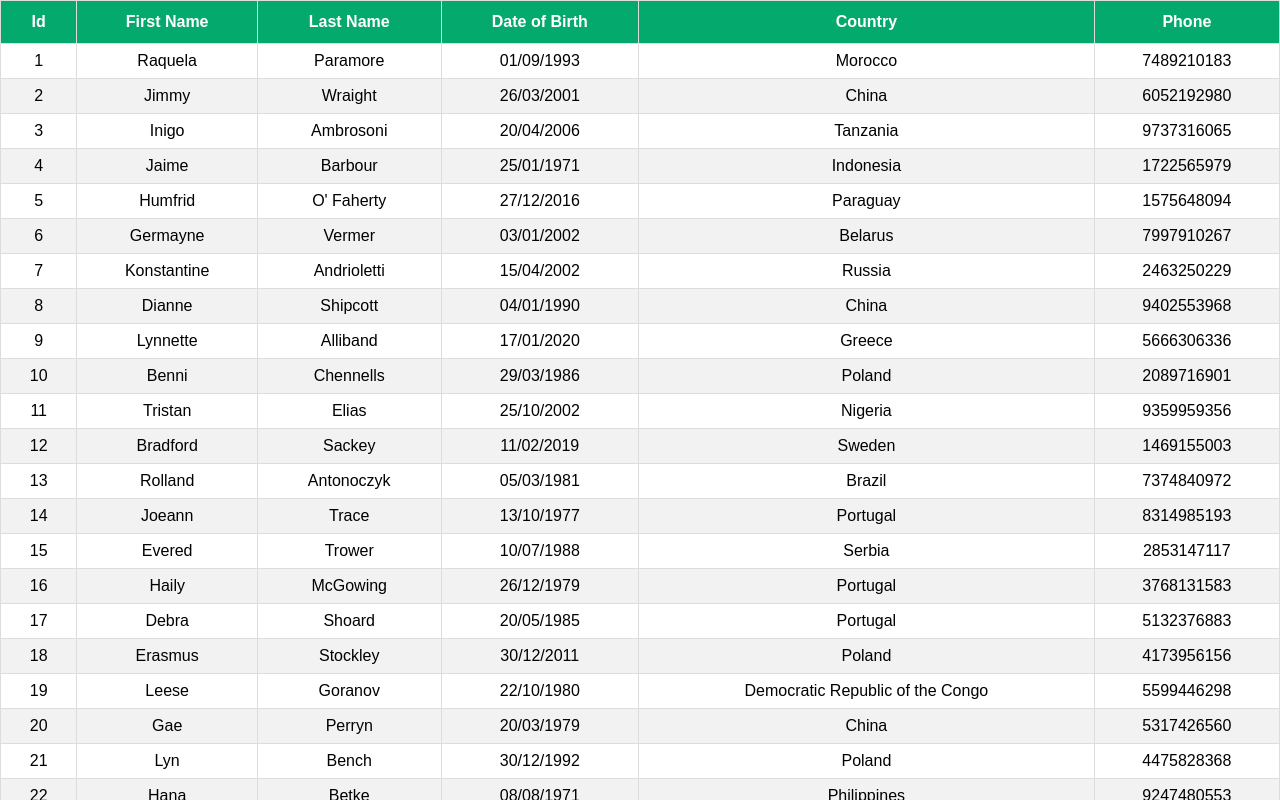
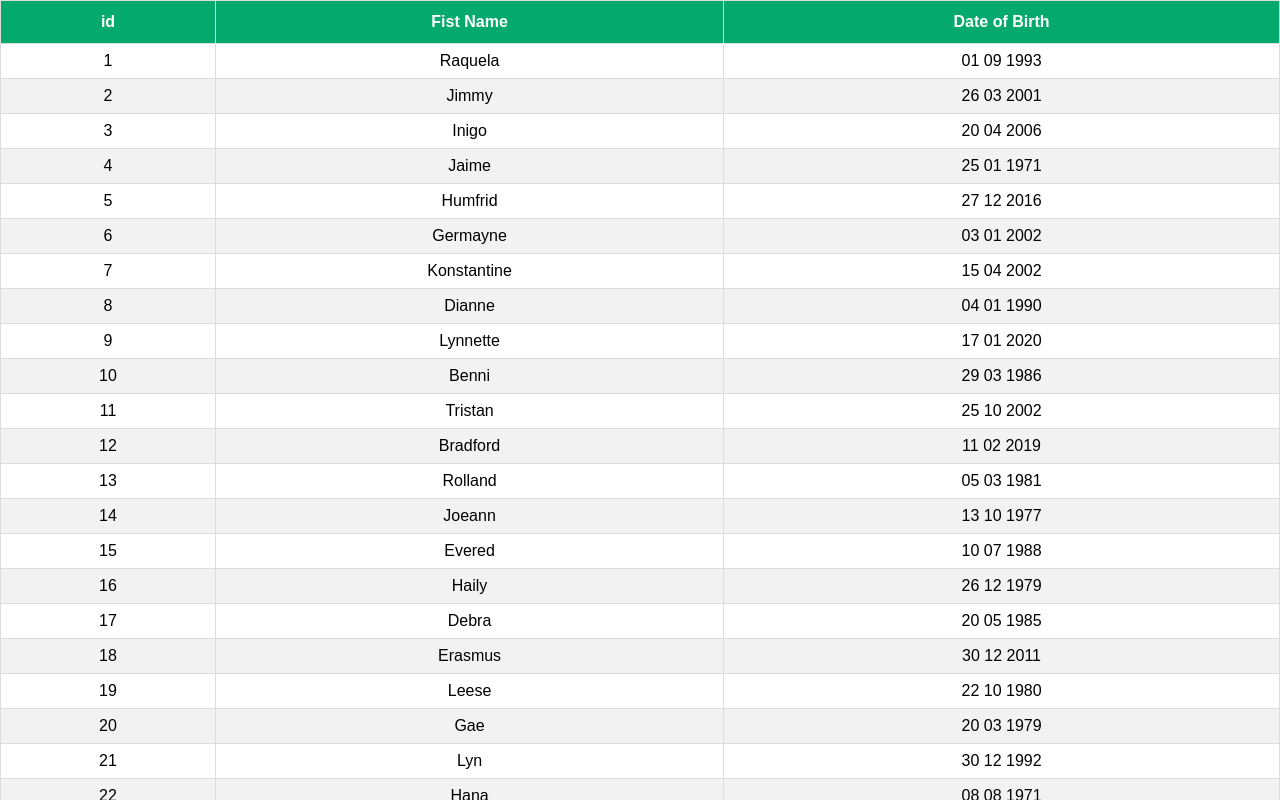
Before and after one commit to Balzak1976/react-table-demo, a React (Create React App) app: page / in a window 1280 px wide. Shown: the top 800 px of the page. Built offline with nearby package versions, Linux system fonts and the light colour scheme.

Commit message:
feat: create myGroupColumns

```diff
--- a/src/components/MOCK_DATA.json
+++ b/src/components/MOCK_DATA.json
@@ -1,5 +1,5 @@
 [
-  {
+    {
     "id": 1,
     "first_name": "Raquela",
     "last_name": "Paramore",
--- a/src/components/MyTable.js
+++ b/src/components/MyTable.js
@@ -1,11 +1,11 @@
 import React, { useMemo } from 'react';
 import { useTable } from 'react-table';
 import MOCK_DATA from './MOCK_DATA.json';
-import { COLUMNS } from './columns';
+import { MY_COLUMNS } from './myGroupColumns';
 import './table.css';
 
 function MyTable() {
-	const columns = useMemo(() => COLUMNS, []);
+	const columns = useMemo(() => MY_COLUMNS, []);
 	const data = useMemo(() => MOCK_DATA, []);
 
 	const { getTableProps, getTableBodyProps, headerGroups, rows, prepareRow } = useTable({ columns, data });
--- /dev/null
+++ b/src/components/myGroupColumns.js
@@ -0,0 +1,17 @@
+import { format } from 'date-fns';
+
+export const MY_COLUMNS = [
+	{
+		Header: 'id',
+		accessor: 'id',
+	},
+	{
+		Header: 'Fist Name',
+		accessor: 'first_name',
+	},
+	{
+		Header: 'Date of Birth',
+		accessor: 'date_of_birth',
+		Cell: ({ value }) => format(new Date(value), 'dd MM yyyy'),
+	},
+];
```
